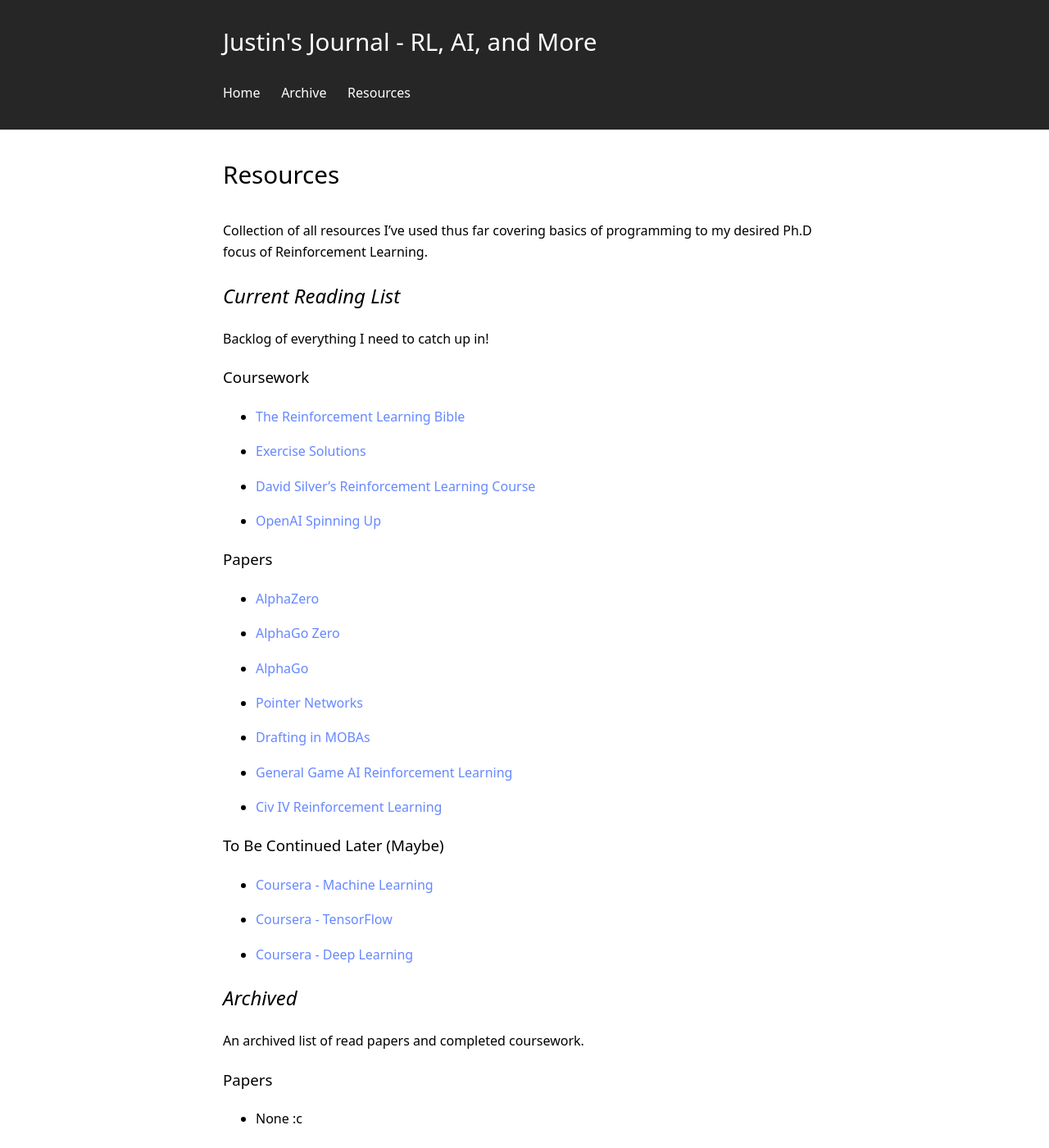
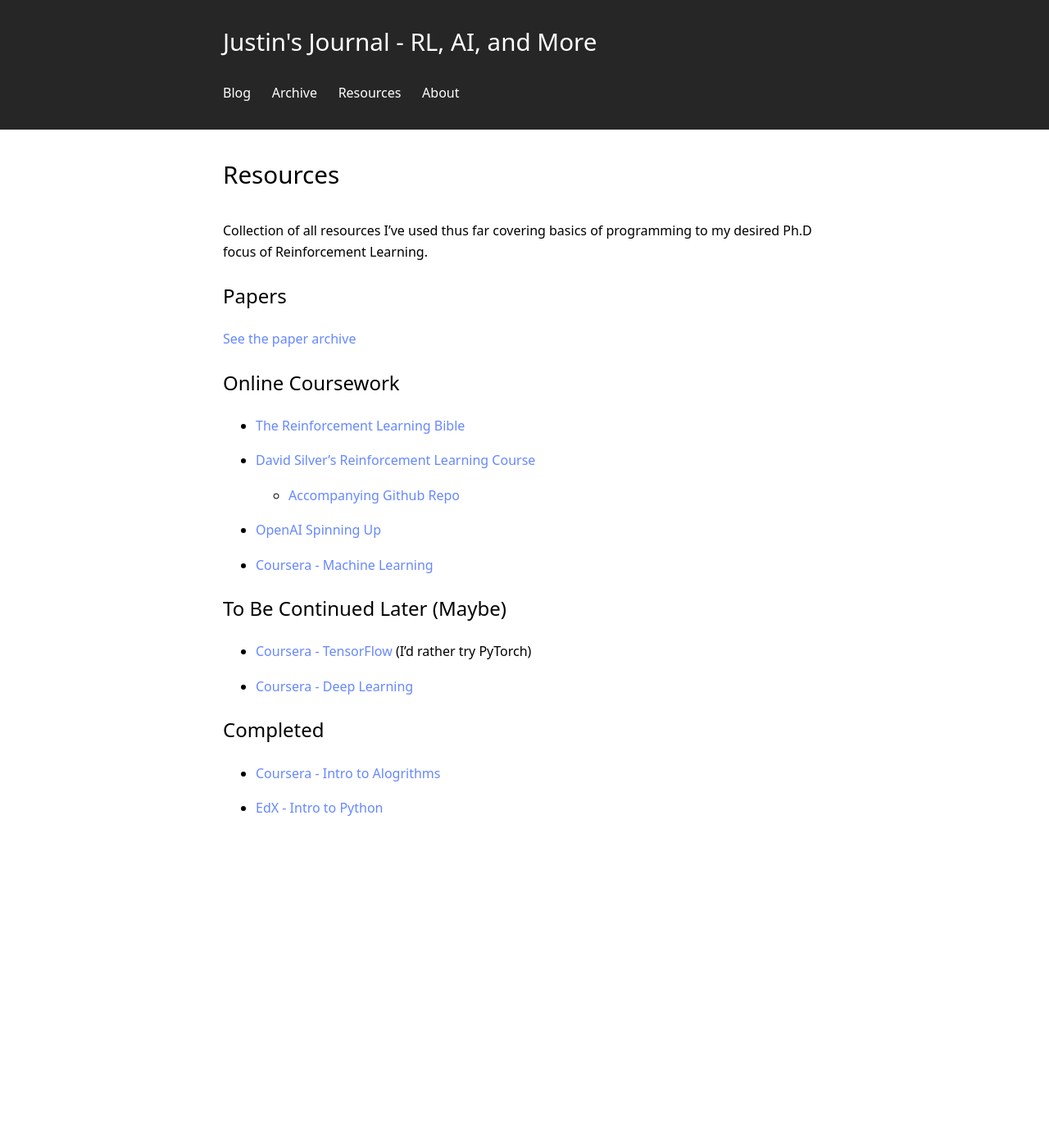
Before and after one commit to NguyenJus/blog, a Jekyll site: the page built from resources.md, in a window 1280 px wide and 1400 px high. Shown: the whole window at 82% size. Built offline with Jekyll 4.4.1, drawn with Linux system fonts in a browser that asks for light colours.

Commit message:
new banner tabs

```diff
--- a/_config.yml
+++ b/_config.yml
@@ -21,6 +21,7 @@ navigation:                  # (optional) site navigation in the header
   - index.html
   - archive.md
   - resources.md
+  - about.md
 
 icons:                       # (optional) icons in the header, see http://fontawesome.com/icons
   envelope: contact
--- a/about.html
+++ /dev/null
@@ -1,4 +0,0 @@
----
-layout: home
-title: "Home"
----
--- a/index.html
+++ b/index.html
@@ -1,4 +1,4 @@
 ---
-layout: home
-title: "Home"
+layout: blog
+title: "Blog"
 ---
--- a/resources.md
+++ b/resources.md
@@ -1,57 +1,33 @@
 ---
-layout: post
+layout: page
 title: "Resources"
 ---
 
 Collection of all resources I've used thus far covering basics of programming to my desired Ph.D focus of Reinforcement Learning.
 
-## *Current Reading List*
+## Papers
 
-Backlog of everything I need to catch up in!
+[See the paper archive](../Paper-Archive/)
 
-### Coursework
+## Online Coursework
 
 * [The Reinforcement Learning Bible](http://incompleteideas.net/book/RLbook2018.pdf)
 
-* [Exercise Solutions](http://fumblog.um.ac.ir/gallery/839/weatherwax_sutton_solutions_manual.pdf)
+* [David Silver's Reinforcement Learning Course](http://www0.cs.ucl.ac.uk/staff/d.silver/web/Teaching.html)
 
-* [David Silver's Reinforcement Learning Course](http://www0.cs.ucl.ac.uk/staff/d.silver/web/Teaching.html)
+    * [Accompanying Github Repo](https://github.com/dennybritz/reinforcement-learning/tree/master/DQN)
 
 * [OpenAI Spinning Up](https://spinningup.openai.com/en/latest/algorithms/trpo.html#background)
 
-### Papers
-
-* [AlphaZero](https://science.sciencemag.org/content/362/6419/1140.full?ijkey=XGd77kI6W4rSc&keytype=ref&siteid=sci)
-
-* [AlphaGo Zero](https://www.nature.com/articles/nature24270.epdf?author_access_token=VJXbVjaSHxFoctQQ4p2k4tRgN0jAjWel9jnR3ZoTv0PVW4gB86EEpGqTRDtpIz-2rmo8-KG06gqVobU5NSCFeHILHcVFUeMsbvwS-lxjqQGg98faovwjxeTUgZAUMnRQ)
-
-* [AlphaGo](https://storage.googleapis.com/deepmind-media/alphago/AlphaGoNaturePaper.pdf)
-
-* [Pointer Networks](https://arxiv.org/pdf/1506.03134.pdf)
-
-* [Drafting in MOBAs](https://arxiv.org/pdf/1806.10130.pdf)
-
-* [General Game AI Reinforcement Learning](https://arxiv.org/pdf/1806.02448.pdf)
-
-* [Civ IV Reinforcement Learning](https://pdfs.semanticscholar.org/9f9c/0f114b0c4d9b13ec048507a178fe9b3da4ae.pdf)
-
-### To Be Continued Later (Maybe)
-
 * [Coursera - Machine Learning](https://www.coursera.org/learn/machine-learning)
 
-* [Coursera - TensorFlow](https://www.coursera.org/learn/introduction-tensorflow)
+## To Be Continued Later (Maybe)
+
+* [Coursera - TensorFlow](https://www.coursera.org/learn/introduction-tensorflow) (I'd rather try PyTorch)
 
 * [Coursera - Deep Learning](https://www.coursera.org/specializations/deep-learning)
 
-## *Archived*
-
-An archived list of read papers and completed coursework.
-
-### Papers
-
-* None :c
-
-### Courses
+## Completed
 
 * [Coursera - Intro to Alogrithms](https://www.coursera.org/learn/algorithms-divide-conquer)
 
```
Also changed, not shown: Paper-Archive.md (+32 -2 lines), _posts/2019-09-02-Introducing-Resources-Page.md (added, +46 -0 lines), about.md (added, +10 -0 lines), 13 other files.
